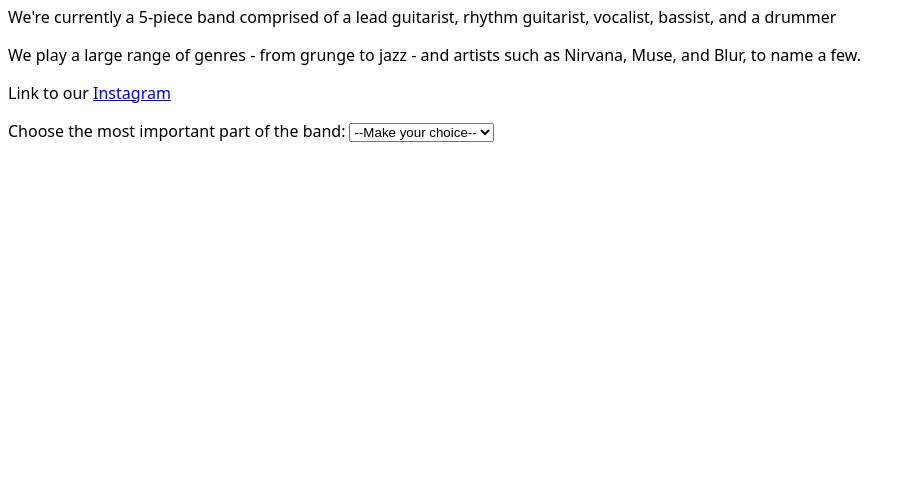
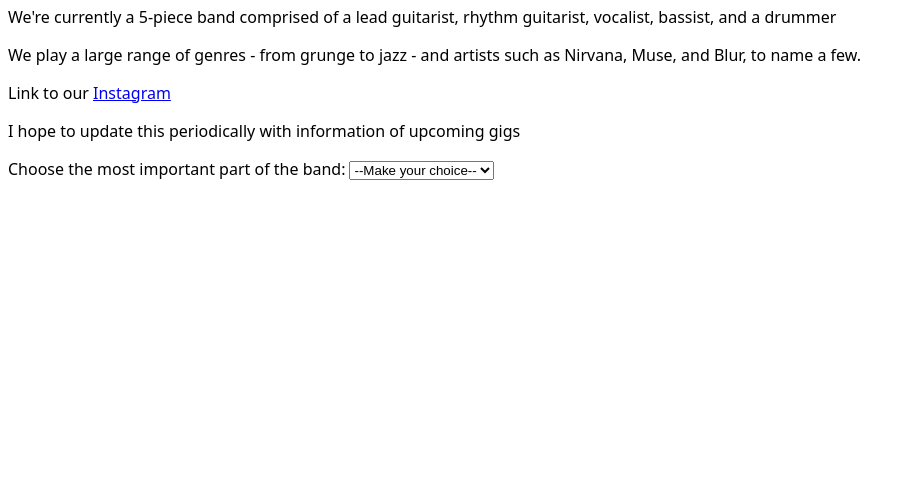
Before and after one commit to SStreamlinerr/radiosilencewebsite, a plain HTML site: page index.html in a window 1280 px wide. Shown: the part 312-800 px from the top of the page, without its empty margins (0-915 px from the left). Drawn offline with Linux system fonts and the light colour scheme.

Commit message:
changed folder name and added more text

```diff
--- a/index.html
+++ b/index.html
@@ -16,6 +16,16 @@
         <a href="https://www.instagram.com/radio_silence.band/" style="font-family: system-ui">Instagram</a>
     </p>
 
+    <p style="font-family: system-ui">I hope to update this periodically with information of upcoming gigs</p>
+
+
+
+
+
+
+
+
+
 <label for="best-member" style="font-family: system-ui">Choose the most important part of the band:</label>
 <select id="best-member">
   <option value="">--Make your choice--</option>
```
